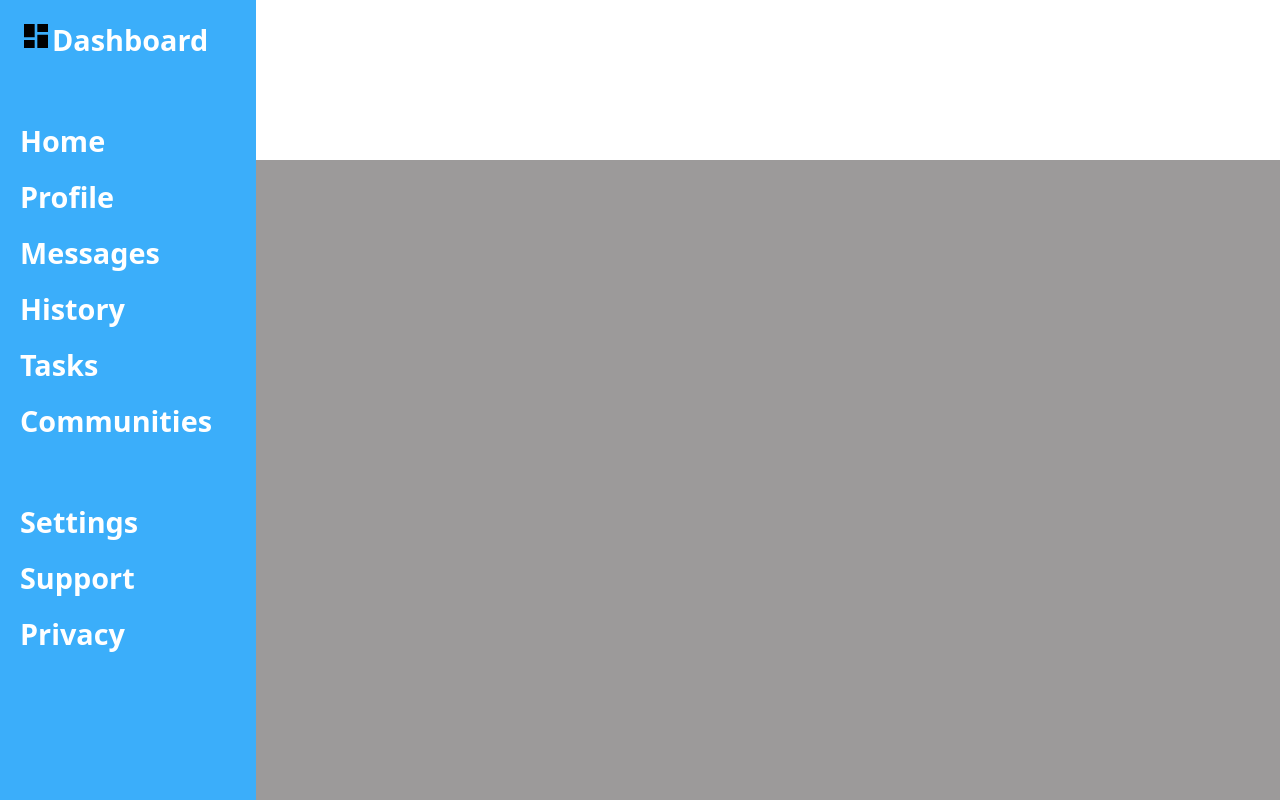
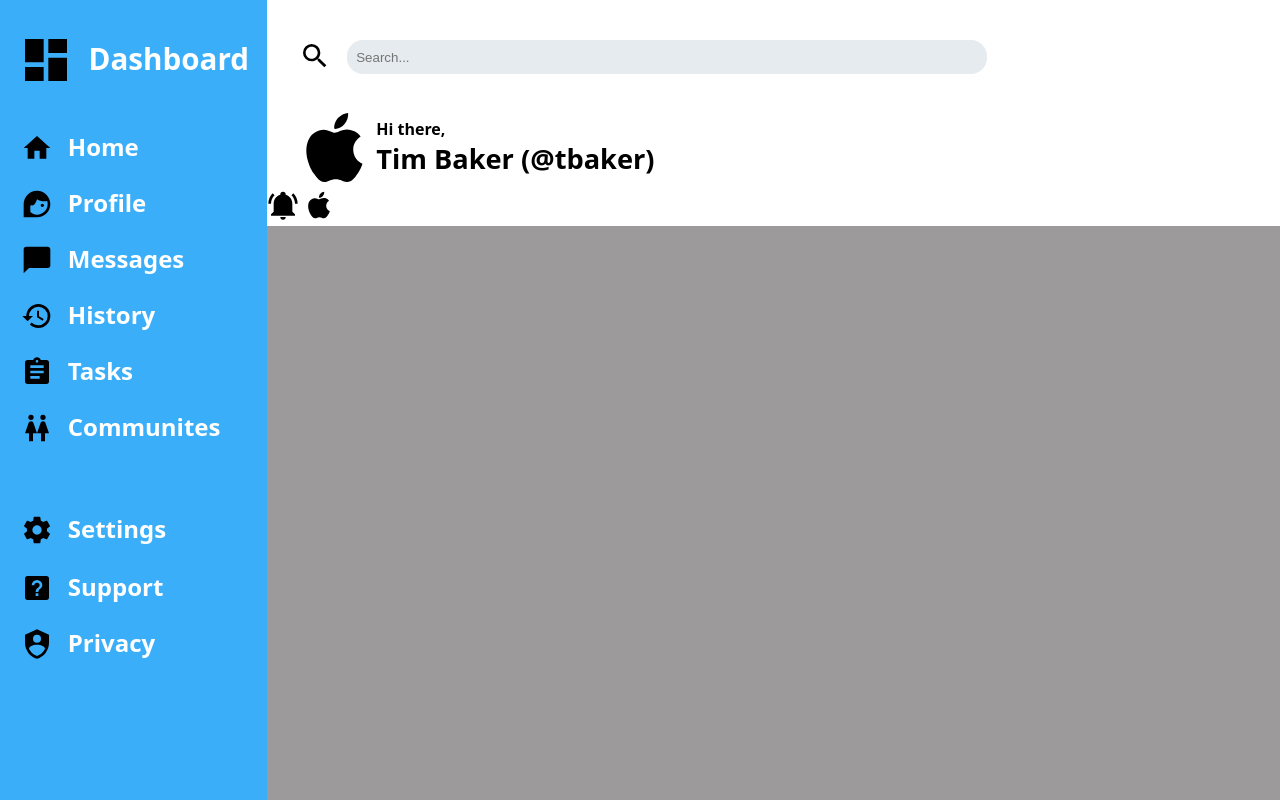
Before and after one commit to ryan2068/admin-dashboard-odin, a plain HTML site: page index.html in a window 1280 px wide. Drawn offline with Linux system fonts and the light colour scheme.

Commit message:
sidebar finished and header 1/2

```diff
--- a/index.html
+++ b/index.html
@@ -8,22 +8,63 @@
 <body>
   <div class="container">
     <div class="sidebar">
-      <div class="dashboard">
+      <div class="icon" id="dashboard">
         <img src="/Icon-SVGs/view-dashboard.svg" alt="Dashboard-image">
         <div>Dashboard</div>
       </div>
+      <div class="icon">
+        <img src="/Icon-SVGs/home.svg" alt="Home-image">
         <div>Home</div>
+      </div>
+      <div class="icon">
+        <img src="/Icon-SVGs/face-woman-profile.svg" alt="Profile-icon">
         <div>Profile</div>
+      </div>
+      <div class="icon">
+        <img src="/Icon-SVGs/message.svg" alt="Messages-icon">
         <div>Messages</div>
+      </div>
+      <div class="icon">
+        <img src="/Icon-SVGs/history.svg" alt="History-icon">
         <div>History</div>
+      </div>
+      <div class="icon">
+        <img src="/Icon-SVGs/clipboard-text.svg" alt="Tasks-icon">
         <div>Tasks</div>
-      <div>Communities</div>
+      </div>
+      <div class="icon">
+        <img src="/Icon-SVGs/human-female-female.svg" alt="Community-icon">
+        <div>Communites</div>
+      </div>
+      <div class="icon settings">
+        <img src="/Icon-SVGs/cog.svg" alt="Settings-icon">
         <div>Settings</div>
+      </div>
+      <div class="icon">
+        <img src="/Icon-SVGs/help-box.svg" alt="Help-icon">
         <div>Support</div>
+      </div>
+      <div class="icon">
+        <img src="/Icon-SVGs/shield-account.svg" alt="privacy-icon">
         <div>Privacy</div>
       </div>
+    </div>
     <div class="header">
-
+      <form class="search-bar" action="#" method="get">
+        <img src="/Icon-SVGs/magnify.svg" alt="Search-icon">
+        <input type="search" name="search" id="search" placeholder="Search...">
+      </form>
+      <div class="profile-container">
+        <img src="/Icon-SVGs/apple.svg" alt="apple-logo">
+        <div class="profile-name">
+          <div>Hi there,</div>
+          <div>Tim Baker (@tbaker)</div>
+        </div>
+      </div>
+      <div>
+        <img src="/Icon-SVGs/bell-ring.svg" alt="Notification-icon">
+        <img src="/Icon-SVGs/apple.svg" alt="apple-icon">
+      </div>
     </div>
     <div class="main-content">
 
--- a/stylesheet.css
+++ b/stylesheet.css
@@ -12,19 +12,25 @@ body {
     grid-template-rows: 1fr 4fr;
 }
 
+/* ---------------------------------------Sidebar------------------------------------------ */
+
 .sidebar {
     background-color: rgb(59, 174, 250);
     display: grid;
     grid-column: 1 / 2;
     grid-row: 1 / 3;
-    grid-template-rows: 6.3rem repeat(5, 3.5rem) 6.3rem repeat(2, 3.5rem);
+    grid-template-rows: 7.5rem repeat(6, 3.5rem) 6.5rem repeat(3, 3.5rem);
+}
+
+.sidebar .settings {
+    margin-top: 4rem;
 }
 
 .sidebar > div {
     color: white;
-    font-size: 1.8rem;
+    font-size: 1.5rem;
     font-weight: 600;
-    margin: 20px;
+    margin: 1.3rem;
 }
 
 img {
@@ -32,16 +38,75 @@ img {
 
 }
 
-.dashboard {
+#dashboard > img {
+    height: 3.5rem;
+}
+
+#dashboard{
+    margin: 1.1rem;
+    font-size: 1.85rem;
+}
+
+.icon {
     display: flex;
+    align-items: center;
 
 }
+
+.icon > div {
+    margin-bottom: 2.4px;
+    margin-left: 15px;
+}
+
+/* ---------------------------------------Sidebar------------------------------------------ */
 
 
 .header {
 
 }
 
+.search-bar {
+    display: flex;
+    gap: 1rem;
+    margin-top: 2.5rem;
+    margin-left: 2rem;
+}
+
+.search-bar > input {
+    appearance: none;
+    border: none;
+    background-color: rgba(229, 235, 238, 0.993);
+    border-radius: 16px;
+    width: 40rem;
+    padding: .6rem;
+}
+
+.search-bar > input:hover  {
+    border: .15rem solid lightblue;
+}
+
+.search-bar > input:active {
+    border: .15rem solid lightgreen;
+}
+
+.profile-container > img {
+    height: 5.2rem;
+}
+
+.profile-name div:last-child {
+    font-size: 1.7rem;
+}
+
+.profile-container {
+    display: flex;
+    flex-wrap: wrap;
+    width: 26rem;
+    align-items: center;
+    font-weight: 700;
+    margin-left: 1.65rem;
+    margin-top: 2rem;
+}
+
 .main-content {
     background-color: rgb(156, 154, 154);
 }
```
Also changed, not shown: Icon-SVGs/apple.svg (added), Icon-SVGs/bell-ring.svg (added), Icon-SVGs/clipboard-text.svg (added), Icon-SVGs/cog.svg (added), Icon-SVGs/face-woman-profile.svg (added), Icon-SVGs/help-box.svg (added), Icon-SVGs/history.svg (added), Icon-SVGs/home.svg (added), Icon-SVGs/human-female-female.svg (added), Icon-SVGs/magnify.svg (added), Icon-SVGs/message.svg (added), Icon-SVGs/shield-account.svg (added). Lines whose indentation alone changed are shown as unchanged.
